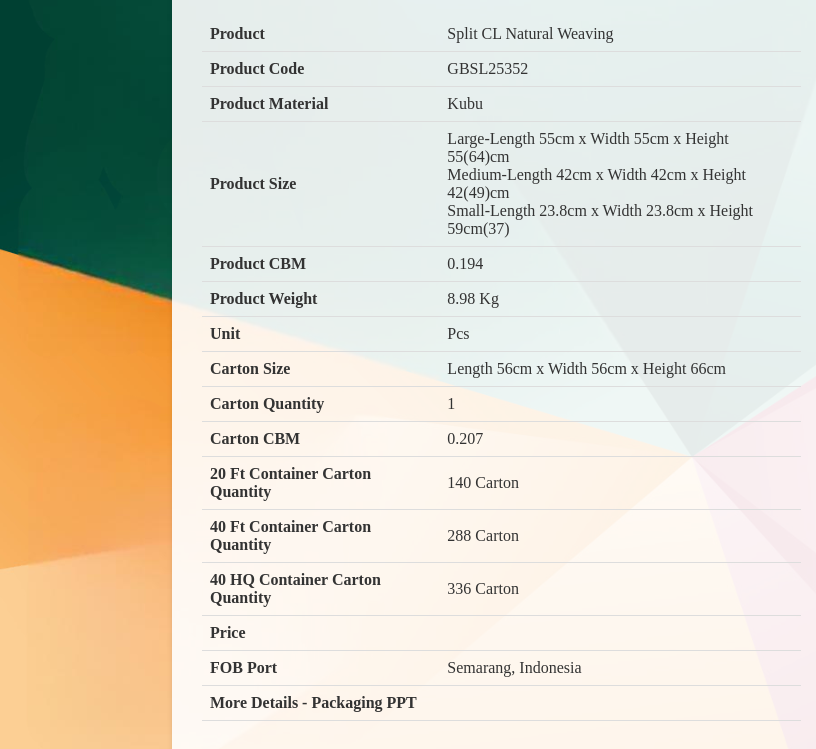
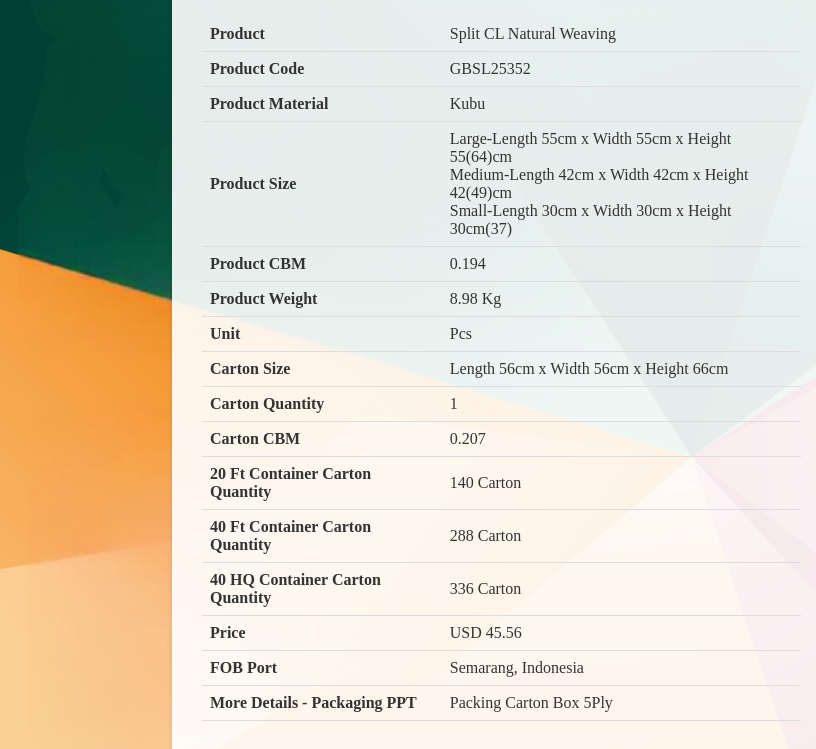
Before and after one commit to GBSLIT/GBSL25352, a plain HTML site: page index.html in a window 1280 px wide. Shown: the part 212-961 px from the top of the page, 0-816 px from the left. Drawn offline with Linux system fonts and the light colour scheme; grey boxes are pictures that could not be loaded.

Commit message:
Update index.html

```diff
--- a/index.html
+++ b/index.html
@@ -151,7 +151,7 @@
                     <th>Product Size</th>
                     <td>Large-Length 55cm x Width 55cm x Height 55(64)cm<br>
                         Medium-Length 42cm x Width 42cm x Height 42(49)cm<br>
-                        Small-Length 23.8cm x Width 23.8cm x Height 59cm(37)</td>
+                        Small-Length 30cm x Width 30cm x Height 30cm(37)</td>
                 </tr>
                 <tr>
                     <th>Product CBM</th>
@@ -191,7 +191,7 @@
                 </tr>
                 <tr>
                     <th>Price</th>
-                    <td></td>
+                    <td>USD 45.56</td>
                 </tr>
                 <tr>
                     <th>FOB Port</th>
@@ -199,7 +199,7 @@
                 </tr>
                 <tr>
                     <th>More Details - Packaging PPT</th>
-                    <td><button class="link-button" onclick="window.location.href='Link';"> </button></td>
+                    <td>Packing Carton Box 5Ply</td>
                 </tr>
             </table>
         </div>
```
